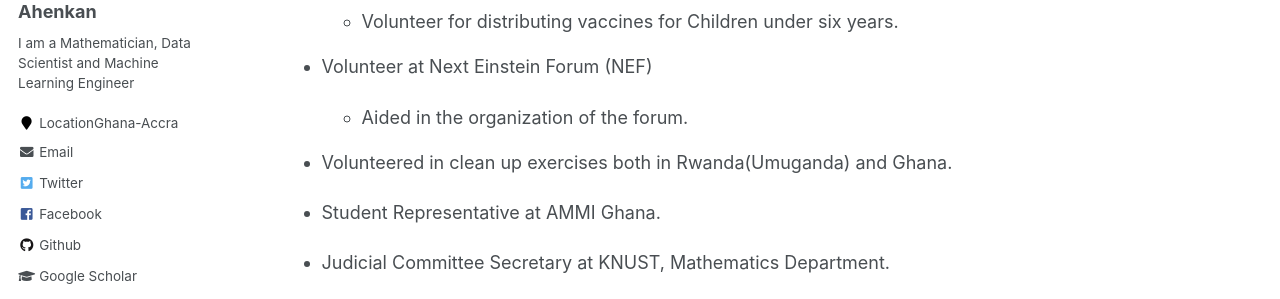
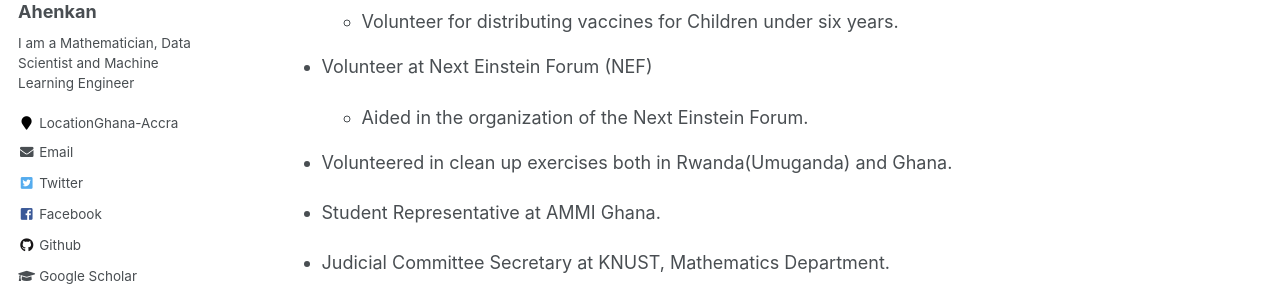
Before and after one commit to EmmanuelOwusu/EmmanuelOwusu.github.io, a Jekyll site: the page built from _pages/cv.md, in a window 1280 px wide and 900 px high, scrolled down 1734 px. Shown: the part 307-606 px from the top of the window. Built offline with Jekyll 4.4.1, drawn with Linux system fonts in a browser that asks for light colours; some web fonts are replaced.

Commit message:
Latest Update on CV
Latest Update on CV

```diff
--- a/_pages/cv.md
+++ b/_pages/cv.md
@@ -61,7 +61,7 @@ Service and leadership
   * Volunteer for distributing vaccines for Children under six years.
 * Volunteer at Next Einstein Forum (NEF)
 
-  * Aided in the organization of the forum.
+  * Aided in the organization of the Next Einstein Forum.
 
 * Volunteered in clean up exercises both in Rwanda(Umuganda)  and Ghana.
 
```
